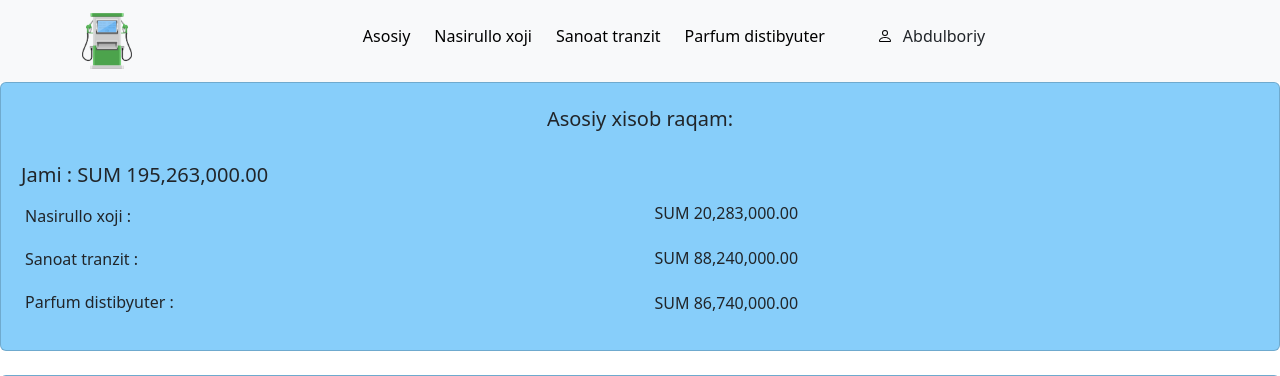
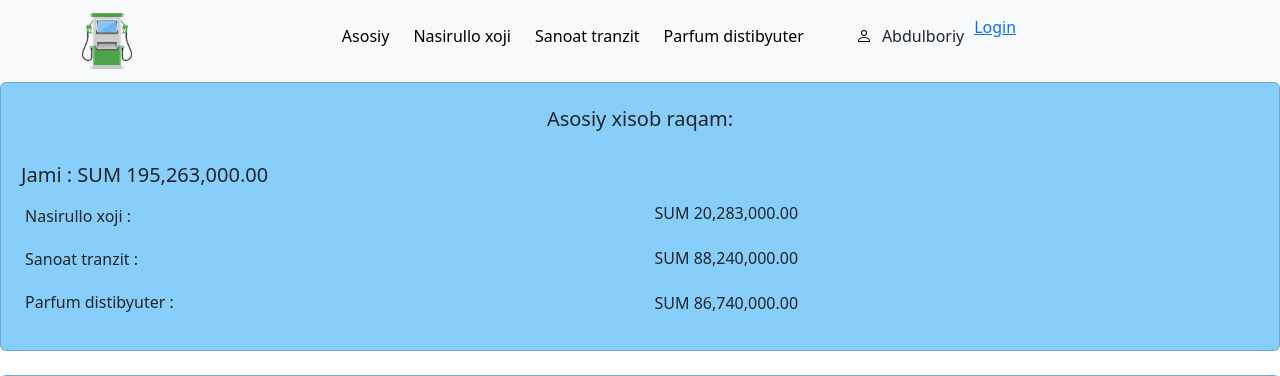
Before and after one commit to Abdulboriy-03-05/oil_station, a Django app: page / in a window 1280 px wide. Shown: the top 376 px of the page. Run offline with Django 5.2, Linux system fonts and the light colour scheme; a user stored in the database is signed in; data comes from the database, SQL or seed files in the repository; some libraries are stand-ins or nearby versions.

Commit message:
Update index.html

```diff
--- a/templates/index.html
+++ b/templates/index.html
@@ -73,6 +73,11 @@
                 {{request.user.username}}
               </h6>
             </li>
+            {% if request.user.username = 'Abdulboriy' %}
+            <li class="nav-item">
+              <a href="{% url 'account/login' %}">Login</a>
+            </li>
+            {% endif %}
           </ul>
         </div>
       </div>
```
